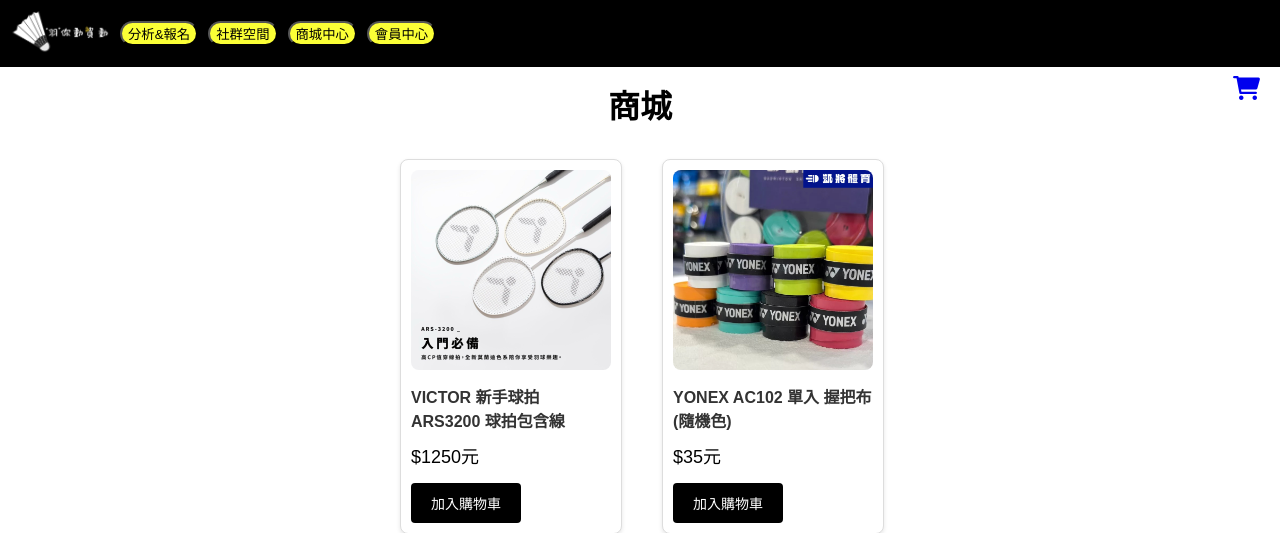
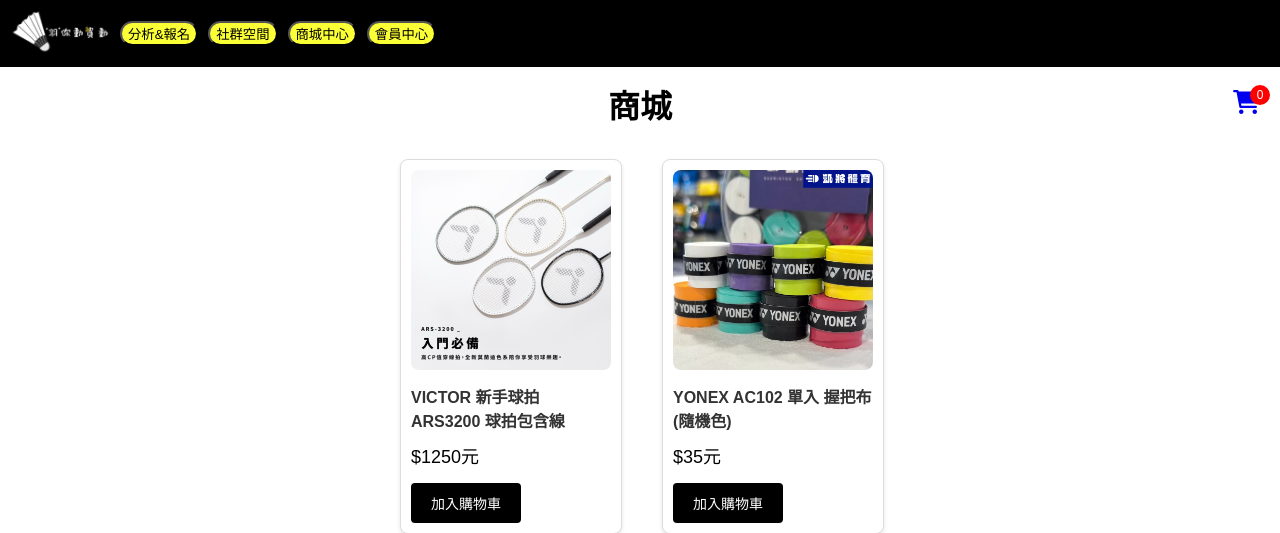
Before and after one commit to badminton113405/Badminton113405, a Django app: page /mall/ in a window 1280 px wide. Shown: the top 533 px of the page. Run offline with Django 5.2, Linux system fonts and the light colour scheme; some web fonts are replaced.

Commit message:
-新增 購物車記數器

```diff
--- a/BADMINTON/app/templates/mall.html
+++ b/BADMINTON/app/templates/mall.html
@@ -1,5 +1,4 @@
 {% extends 'base.html' %}
-
 {% load static %}
 
 {% block title %}<title>商城中心</title>{% endblock %}
@@ -23,7 +22,7 @@
         }
     }
 
-   .title{
+    .title {
         text-align: center;
     }
 
@@ -36,15 +35,33 @@
         max-width: 500px;
     }
 
+    .cart-container {
+        position: fixed;
+        top: 90px;
+        right: 20px;
+        z-index: 1000;
+    }
+
     .cart-icon {
-            position: absolute;
-            top: 11%;
-            right: 20px;
-            transform: translateY(-50%);
         font-size: 24px;
     }
 
-    .product{
+    .item-count {
+        position: absolute;
+        top: -5px;
+        right: -10px;
+        background-color: red;
+        color: white;
+        border-radius: 50%;
+        width: 20px;
+        height: 20px;
+        display: flex;
+        align-items: center;
+        justify-content: center;
+        font-size: 12px;
+    }
+
+    .product {
         background-color: white;
         border: 1px solid #ddd;
         border-radius: 8px;
@@ -89,6 +106,10 @@
         font-size: 14px;
     }
 
+    .add-to-cart:hover {
+        cursor: pointer;
+    }
+
     .i-button {
         font-family: "Zen Kurenaido", sans-serif;
         border-radius: 16px;
@@ -102,7 +123,8 @@
         color: #fff;
         background-color: #777777;
     }
-    .button-container{
+
+    .button-container {
         text-align: center;
     }
 </style>
@@ -111,15 +133,22 @@
     <div class="title">
         <h1>商城</h1>
     </div>
-    <a href="{% url 'shopingcar' %}"><i class="fas fa-shopping-cart cart-icon"></i></a>
+
+    <div class="cart-container">
+        <a href="{% url 'shopingcar' %}">
+            <i class="fas fa-shopping-cart cart-icon"></i>
+            <span id="item-count" class="item-count">0</span>
+        </a>
+    </div>
+
     <div class="container">
-        <div class="product"data-id="1" data-name="VICTOR 新手球拍 ARS3200" data-price="1250">
+        <div class="product" data-id="1" data-name="VICTOR 新手球拍 ARS3200" data-price="1250">
             <a href="{% url 'product01' %}">
                 <img src="{% static 'images/market-01.jpg' %}" alt="VICTOR 新手球拍 ARS3200 球拍包含線">
             </a>
             <h3>VICTOR 新手球拍 ARS3200 球拍包含線</h3>
             <p class="price">$1250元</p>
-            <a href="{% url 'shopingcar' %}" class="add-to-cart">加入購物車</a>
+            <a class="add-to-cart">加入購物車</a>
         </div>
 
         <div class="product"data-id="2" data-name="YONEX AC102 單入 握把布(隨機色)" data-price="35">
@@ -128,7 +157,7 @@
             </a>
             <h3>YONEX AC102 單入 握把布(隨機色)</h3>
             <p class="price">$35元</p>
-            <a href="{% url 'shopingcar' %}" class="add-to-cart">加入購物車</a>
+            <a class="add-to-cart">加入購物車</a>
         </div>
 
         <div class="product"data-id="3" data-name="Yonex 運動吸汗護腕AC492EX" data-price="90">
@@ -137,7 +166,7 @@
             </a>
             <h3>Yonex 運動吸汗護腕AC492EX (隨機色)</h3>
             <p class="price">$90元</p>
-            <a href="{% url 'shopingcar' %}" class="add-to-cart">加入購物車</a>
+            <a class="add-to-cart">加入購物車</a>
         </div>
 
         <div class="product"data-id="4" data-name="VICTOR 勝利 新碳音球 NCS 六入裝 羽毛球" data-price="410">
@@ -146,7 +175,7 @@
             </a>
             <h3>VICTOR 勝利 新碳音球 NCS 六入裝 羽毛球</h3>
             <p class="price">$410元</p>
-            <a href="{% url 'shopingcar' %}"class="add-to-cart">加入購物車</a>
+            <a class="add-to-cart">加入購物車</a>
         </div>
 
         <div class="product"data-id="5" data-name="YONEX 毛巾吸汗運動頭帶 AC259EX(隨機色)" data-price="110">
@@ -155,7 +184,7 @@
             </a>
             <h3>YONEX 毛巾吸汗運動頭帶 AC259EX(隨機色)</h3>
             <p class="price">$110元</p>
-            <a href="{% url 'shopingcar' %}" class="add-to-cart">加入購物車</a>
+            <a class="add-to-cart">加入購物車</a>
         </div>
 
         <div class="product"data-id="6" data-name="Victor 羽球拍保護半拍套 (內絨布)" data-price="60">
@@ -164,7 +193,7 @@
             </a>
             <h3>Victor 羽球拍保護半拍套 (內絨布)</h3>
             <p class="price">$60元</p>
-            <a href="{% url 'shopingcar' %}"class="add-to-cart">加入購物車</a>
+            <a class="add-to-cart">加入購物車</a>
         </div>
 
         <div class="product"data-id="7" data-name="VICTOR 球拍袋 羽球拍袋  1支裝" data-price="150">
@@ -173,7 +202,7 @@
             </a>
             <h3>VICTOR 球拍袋 羽球拍袋  1支裝</h3>
             <p class="price">$150元</p>
-            <a href="{% url 'shopingcar' %}" class="add-to-cart">加入購物車</a>
+            <a class="add-to-cart">加入購物車</a>
         </div>
 
         <div class="product"data-id="8" data-name="VICTOR 運動毛巾 C-4159 F (1入)" data-price="200">
@@ -182,9 +211,9 @@
             </a>
             <h3>VICTOR 運動毛巾 C-4159 F (1入)</h3>
             <p class="price">$200元</p>
-            <a href="{% url 'shopingcar' %}" class="add-to-cart">加入購物車</a>
+            <a class="add-to-cart">加入購物車</a>
         </div>
-        <!-- Add more products similarly -->
+
     </div>
     <div class="button-container">
         <a href="{% url 'home' %}"><button class="i-button">回首頁</button></a>
@@ -201,17 +230,32 @@
             const name = product.getAttribute('data-name');
             const price = parseInt(product.getAttribute('data-price'), 10);
 
-            // 從 localStorage 中獲取現有的購物車資料
             let cart = JSON.parse(localStorage.getItem('cart')) || [];
+            cart.push({ id, name, price });
+            localStorage.setItem('cart', JSON.stringify(cart));
 
-            // 新增商品到購物車
-            cart.push({ id, name, price });
+            const cartIcon = document.querySelector('.cart-icon');
+            const itemCount = document.getElementById('item-count');
 
-            // 儲存購物車到 localStorage
-            localStorage.setItem('cart', JSON.stringify(cart));
+            if (cart.length > 0) {
+                cartIcon.classList.add('has-items');
+                itemCount.textContent = cart.length;
+            } else {
+                cartIcon.classList.remove('has-items');
+                itemCount.textContent = 0;
+            }
 
             alert(`${name} 已加入購物車!`);
         });
     });
+
+
+    let cart = JSON.parse(localStorage.getItem('cart')) || [];
+    const cartIcon = document.querySelector('.cart-icon');
+    if (cart.length > 0) {
+        cartIcon.classList.add('has-items');
+        document.getElementById('item-count').textContent = cart.length;
+    }
 </script>
+
 {% endblock %}
```
Lines whose indentation alone changed are shown as unchanged.
